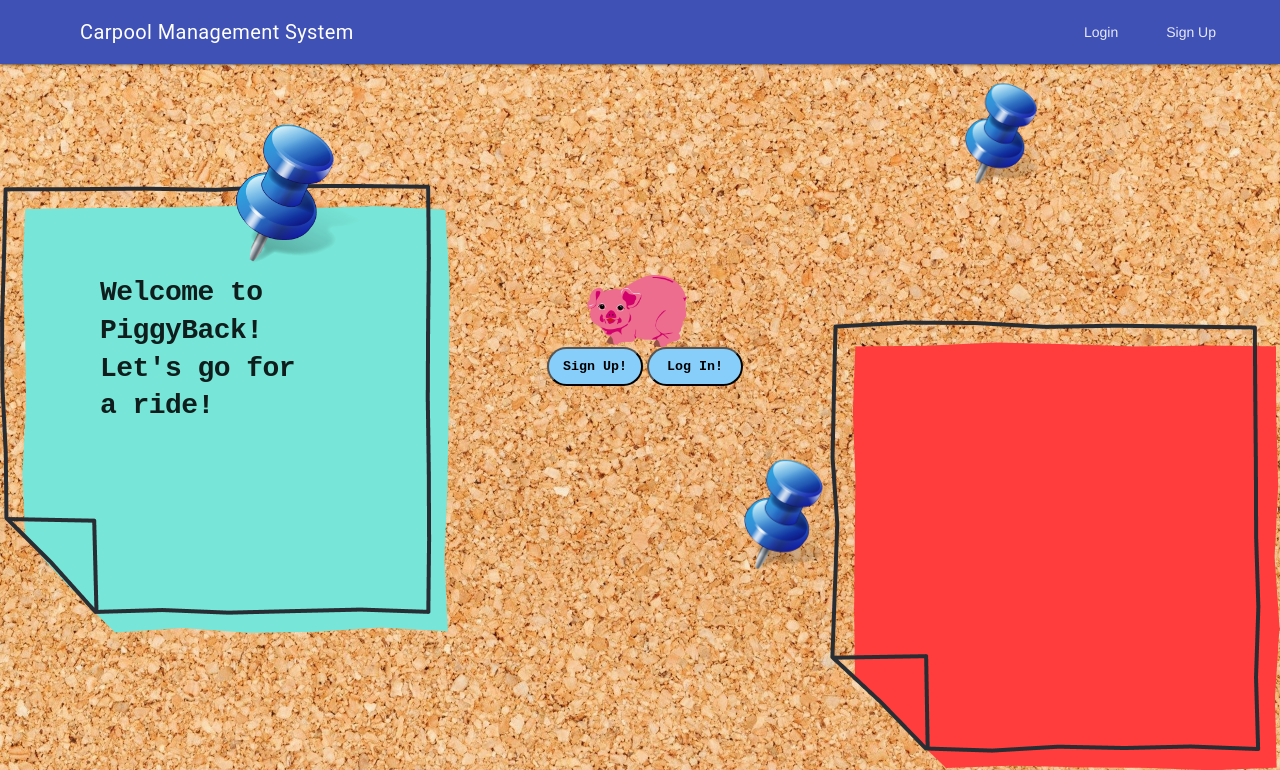
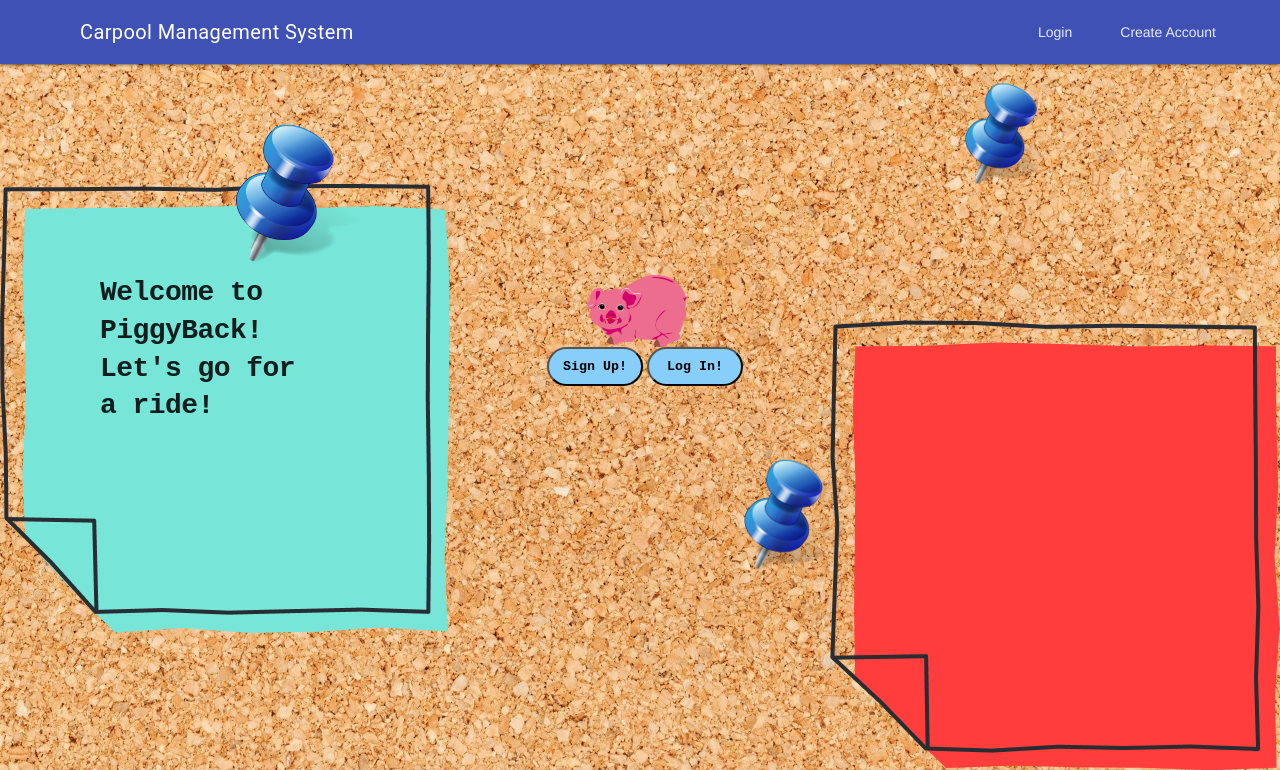
Before and after one commit to psdev30/piggyback, a Flask app: template templates/home_page.html in a window 1280 px wide. Shown: the top 770 px of the page. Run offline with Flask 2, Linux system fonts and the light colour scheme; the template is opened without the code that fills it, so the values that code supplies are empty.

Commit message:
changed signUp.html to create_account

```diff
--- a/templates/home_page.html
+++ b/templates/home_page.html
@@ -21,7 +21,7 @@
       <!-- Navigation. We hide it in small screens. -->
       <nav class="mdl-navigation mdl-layout--large-screen-only">
         <a class="mdl-navigation__link" href="login.html">Login</a>
-        <a class="mdl-navigation__link" href="signUp.html">Sign Up</a>
+        <a class="mdl-navigation__link" href="create_account.html">Create Account</a>
        <!-- <a class="mdl-navigation__link" href="">Link</a> -->
       </nav>
     </div>
@@ -30,7 +30,7 @@
     <span class="mdl-layout-title">Carpool Management System</span>
     <nav class="mdl-navigation">
       <a class="mdl-navigation__link" href="login.html">Login</a>
-      <a class="mdl-navigation__link" href="signUp.html">Link</a>
+      <a class="mdl-navigation__link" href="create_account.html">Create Account</a>
       <!-- <a class="mdl-navigation__link" href="">Link</a> -->
     </nav>
   </div>
```
